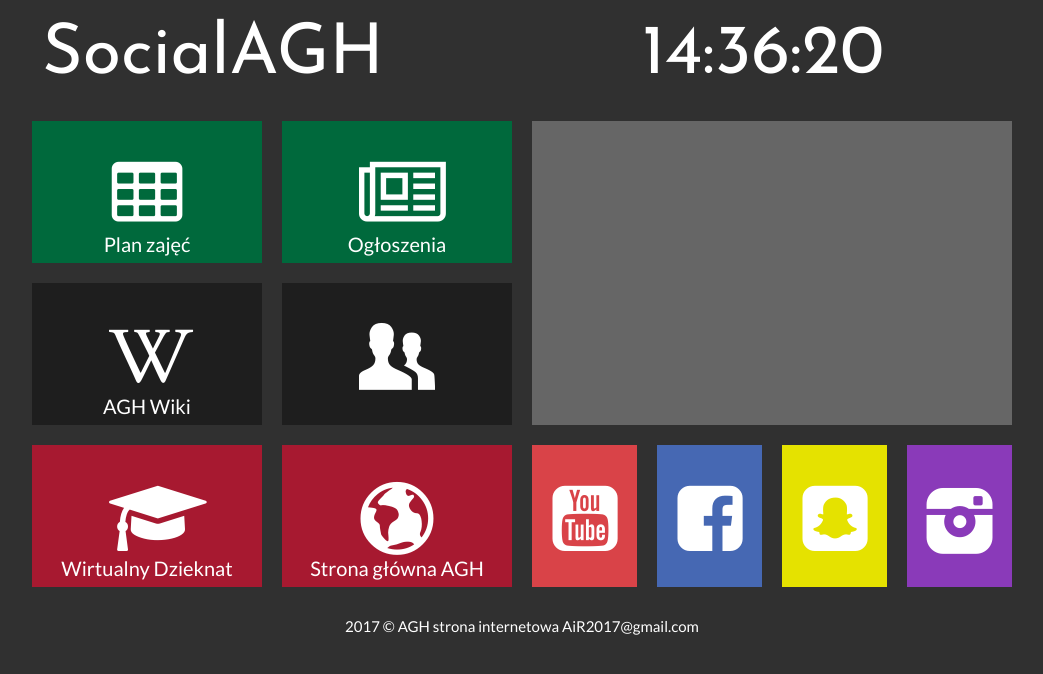
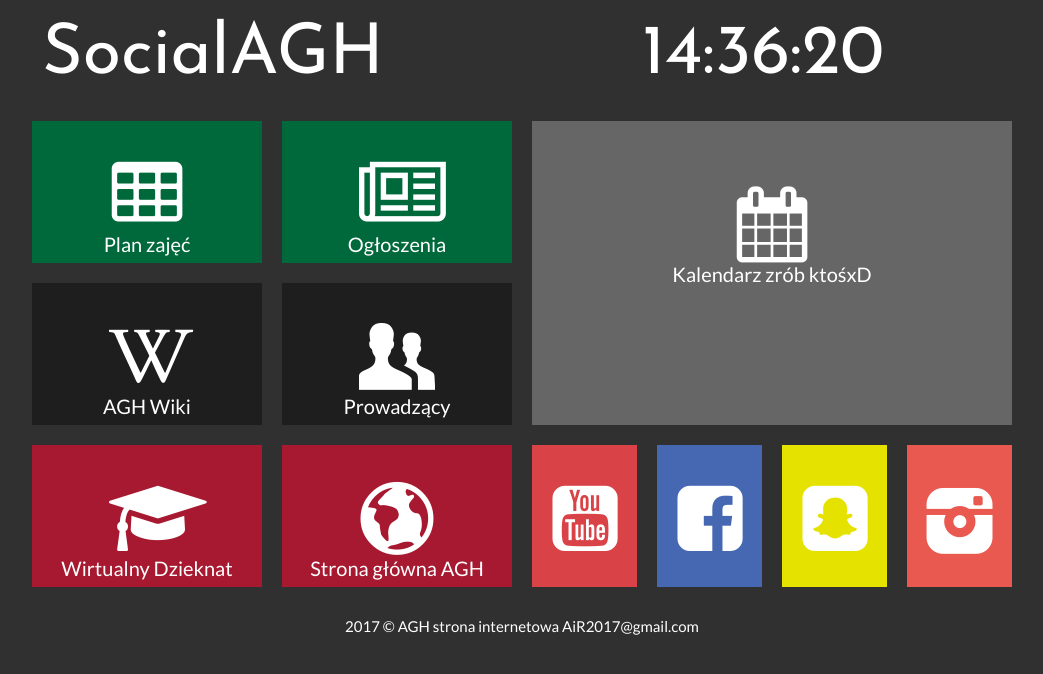
Before and after one commit to mateuszkasprzak/Projekt, a PHP site: page / in a window 1280 px wide. Shown: the top 674 px of the page, without its empty margins (118-1161 px from the left). Run offline with PHP 8.4, Linux system fonts and the light colour scheme.

Commit message:
update 2

```diff
--- a/strona/index.html
+++ b/strona/index.html
@@ -50,7 +50,7 @@
 
 
 			<div class="tile2">
-				<a href="index2.html" target="_blank" class="tilelink"><i class="icon-users-1"></i></a>
+				<a href="index2.html" target="_blank" class="tilelink"><i class="icon-users-1"></i></br>Prowadzący</a>
 
 			</div>
 
@@ -70,6 +70,8 @@
 
 		<div class="square">
 			<div id="tile4">
+			<a href="" target="_blank" class="tilelinkhtml"><i class="icon-calendar"></i></br>Kalendarz zrób ktośxD</a>
+
 			</div>
 
 			<div class="yt">
--- a/strona/style.css
+++ b/strona/style.css
@@ -99,7 +99,8 @@ body
 	width: 420px;
 	height: 244px;
 	background-color: #666666;
-	text-align:center ;
+	color: white;
+	text-align: center ;
 	padding: 30px;
 }
 .insta
@@ -107,14 +108,14 @@ body
 	margin: 10px;
 	width: 105px;
 	height: 142px;
-	background-color: #8a3ab9;
+	background-color: #e95950;
 	text-align:center ;
 	float: left;
 }
 
 .insta:hover
 {
-	background-color: #7932a3;
+	background-color: #c4473e;
 }
 
 .yt
@@ -168,9 +169,23 @@ a.tilelink
 	display: block;
 	width: 230px;
 	height: 142px;
+
+}
+a.tile4
+{
+	color: #ffffff;
+	text-decoration: none;
+	display: block;
+	width: 400px;
+	height: 250px;
+}
+a.tile4:hover
+{
+	color: #cecb00;
 }
 
-a.tilelinkhtml5
+
+a.tilelinkhtml
 {
 	color: #ffffff;
 	text-decoration: none;
```
